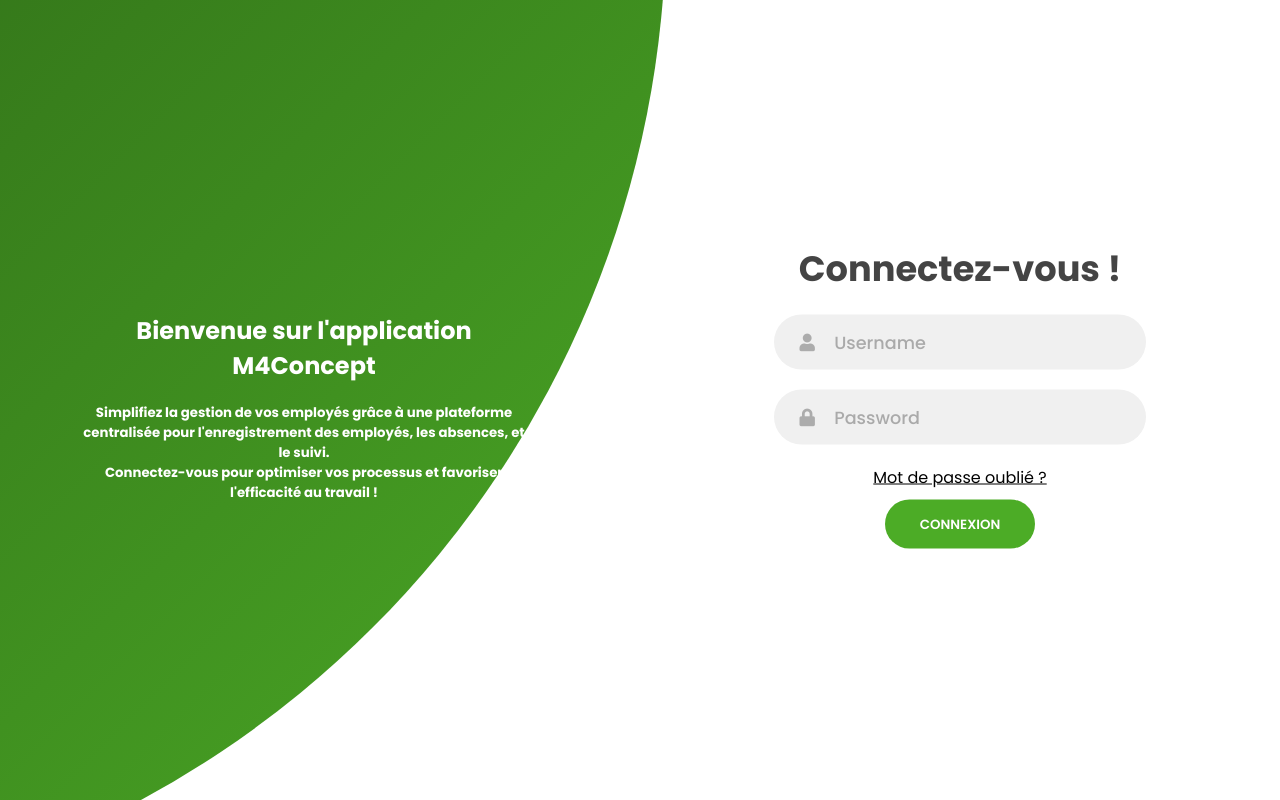
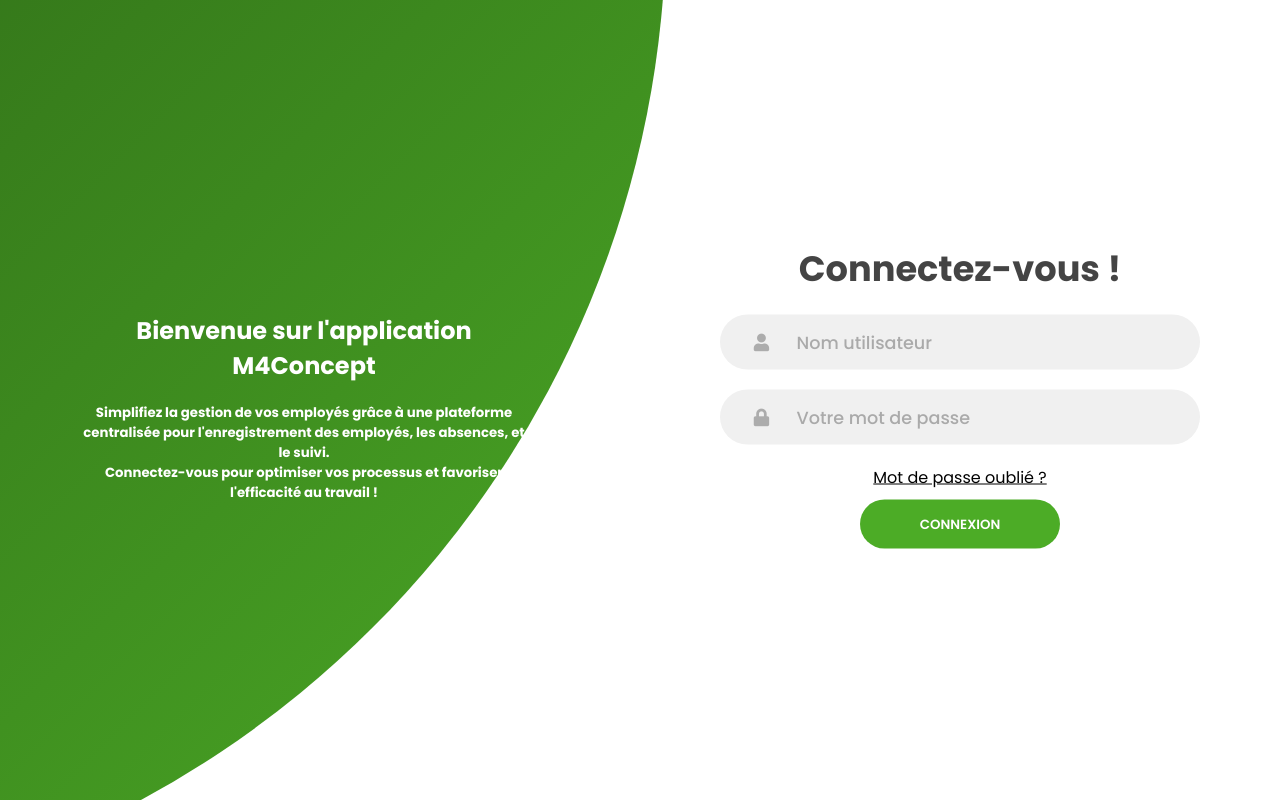
Before and after one commit to AureDulvresse/attendance_manager, a Django app: page / in a window 1280 px wide. Run offline with Django 5.2, Linux system fonts and the light colour scheme; parts of the project's set-up code (start-up, migrations or seed data) failed here and were passed over.

Commit message:
update/login

```diff
--- a/accounts/templates/accounts/login.html
+++ b/accounts/templates/accounts/login.html
@@ -57,19 +57,20 @@
 
         <!-- Erreurs générales -->
         {% if form.non_field_errors %}
-        <div class="error-box">
+        <div class="error-box alert">
           <p>{{ form.non_field_errors }}</p>
         </div>
         {% endif %}
 
         <!-- Champ Username -->
-         <div class="">
+
         <div class="input-field {% if form.username.errors %}error{% endif %}">
           <i class="fas fa-user"></i>
           <input
             type="text"
             name="username"
-            placeholder="Username"
+            placeholder="Nom utilisateur"
+            required
             value="{{ form.username.value|default:'' }}"
           />
           {% if form.username.errors %}
@@ -78,16 +79,17 @@
           </div>
           {% endif %}
         </div>
-      </div>
+
 
         <!-- Champ Password -->
-         <div class="">
+
         <div class="input-field {% if form.password.errors %}error{% endif %}">
           <i class="fas fa-lock"></i>
           <input
             type="password"
             name="password"
-            placeholder="Password"
+            placeholder="Votre mot de passe"
+            required
           />
           {% if form.password.errors %}
           <div class="error-message">
@@ -95,7 +97,7 @@
           </div>
           {% endif %}
         </div>
-      </div>
+
 
         <div class="forget">
           <a href="{% url 'accounts:forgot_password' %}">Mot de passe oublié ?</a>
@@ -121,4 +123,14 @@
     </div>
   </div>
 </div>
+<script>
+    const alert = document.querySelector('.alert');
+
+
+ console.log(alert)
+ setTimeout(() => {
+     alert.style.display = 'none';
+     console.log("disparait")
+ }, 4000);
+</script>
 {% endblock content %}
--- a/templates/login.html
+++ b/templates/login.html
@@ -75,7 +75,7 @@
 }
 
 .input-field {
-  max-width: 580px;
+  max-width: 480px;
   width: 100%;
   background-color: #f0f0f0;
   margin: 10px 0;
@@ -138,7 +138,7 @@
 
 
 .btn {
-  width: 150px;
+  width: 200px;
   background-color: #4cac26;
   border: none;
   outline: none;
```
